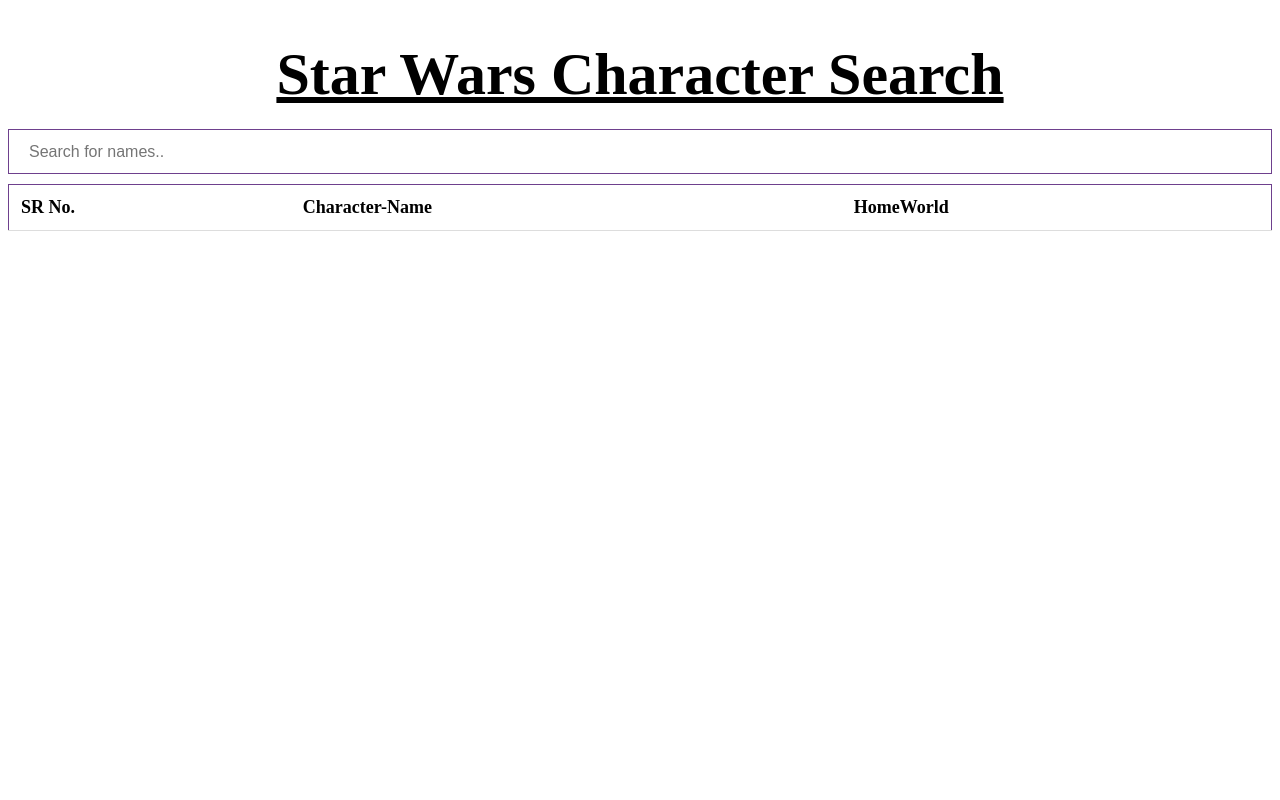
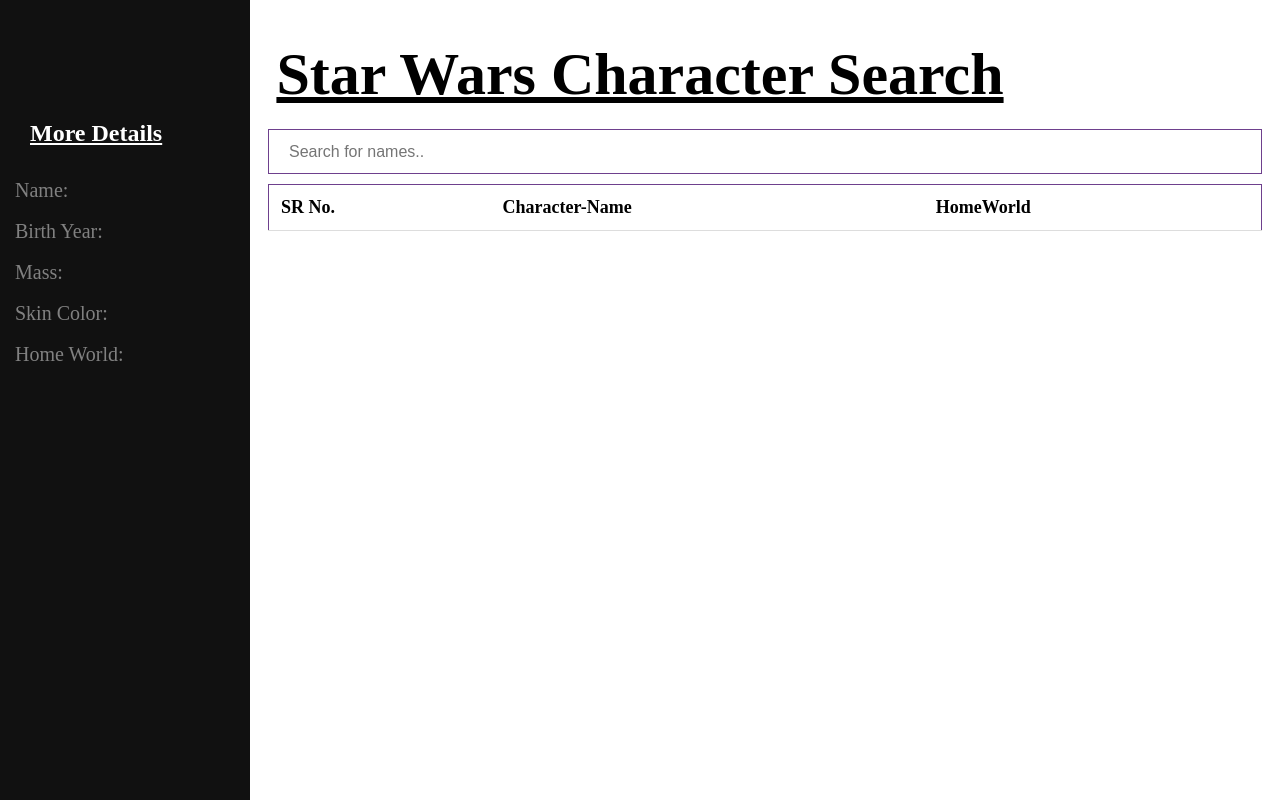
Before and after one commit to priyank-R/Starwars-API, a plain HTML site: page index.html in a window 1280 px wide. Drawn offline with nearby package versions, Linux system fonts and the light colour scheme; no server answers.

Commit message:
Added more-details functionality in the same page
Removed the SessionStorage approach and made the more-details functionality in the same page.

```diff
--- a/css/table-style.css
+++ b/css/table-style.css
@@ -103,3 +103,44 @@
 .next_btn .btn i {
     margin-left: 15px;
 }
+
+.sidenav {
+    height: 100%;
+    width: 250px;
+    position: fixed;
+    z-index: 1;
+    top: 0;
+    left: 0;
+    background-color: #111;
+    overflow-x: hidden;
+    padding-top: 100px;
+}
+
+.sidenav a {
+    padding: 12px 8px 6px 15px;
+    text-decoration: none;
+    font-size: 20px;
+    color: #818181;
+    display: block;
+}
+
+.sidenav a:hover {
+    color: #f1f1f1;
+}
+
+.main {
+    margin-left: 250px;
+    /* Same as the width of the sidenav */
+    font-size: 28px;
+    /* Increased text to enable scrolling */
+    padding: 0px 10px;
+}
+
+@media screen and (max-height: 450px) {
+    .sidenav {
+        padding-top: 15px;
+    }
+    .sidenav a {
+        font-size: 18px;
+    }
+}
--- a/index.html
+++ b/index.html
@@ -23,9 +23,18 @@
 
 
 
-    <input type="text" id="search-bar" placeholder="Search for names.." title="Type in a name">
 
 
+    <div class="sidenav">
+        <h2 style="color:white ; margin-left:30px"><u>More Details</u></h2>
+        <a id="char_name">Name: </a>
+        <a id="birth_year">Birth Year:</a>
+        <a id="mass">Mass:</a>
+        <a id="skin_color">Skin Color:</a>
+        <a id="homeworld">Home World:</a>
+    </div>
+    <div class="main">
+        <input type="text" id="search-bar" placeholder="Search for names.." title="Type in a name">
         <table id="myTable">
             <thead>
                 <tr class="header">
@@ -45,6 +54,8 @@
             <input type="button" id="next_btn" class="btn" value="next" style="display: none;">
         </div>
 
+    </div>
+
     <!--Search Bar Ends-->
 
 </body>
--- a/js/async_get_input.js
+++ b/js/async_get_input.js
@@ -162,7 +162,17 @@
 //#6. To store the URL of the character in the Session and using it in the next page
 
 
-function more_details(url) {
-    sessionStorage.setItem("ClickURL", url);
-    window.location.assign('../more-details.html');
+async function more_details(url) {
+    // sessionStorage.setItem("ClickURL", url);
+    // window.location.assign('../more-details.html');
+    //   console.log("clickedURL" + url);
+
+    var individuals = await fetch_values(url);
+    document.getElementById('char_name').innerHTML = "Name: " + individuals.name;
+    document.getElementById('birth_year').innerHTML = "Birth Year: " + individuals.birth_year;
+    document.getElementById('mass').innerHTML = "Mass: " + individuals.mass;
+    document.getElementById('skin_color').innerHTML = "Skin Color: " + individuals.skin_color;
+
+    var homeworld = await fetch_values(individuals.homeworld);
+    document.getElementById('homeworld').innerHTML = "Home World:" + homeworld.name;
 }
```
Lines whose indentation alone changed are shown as unchanged.
